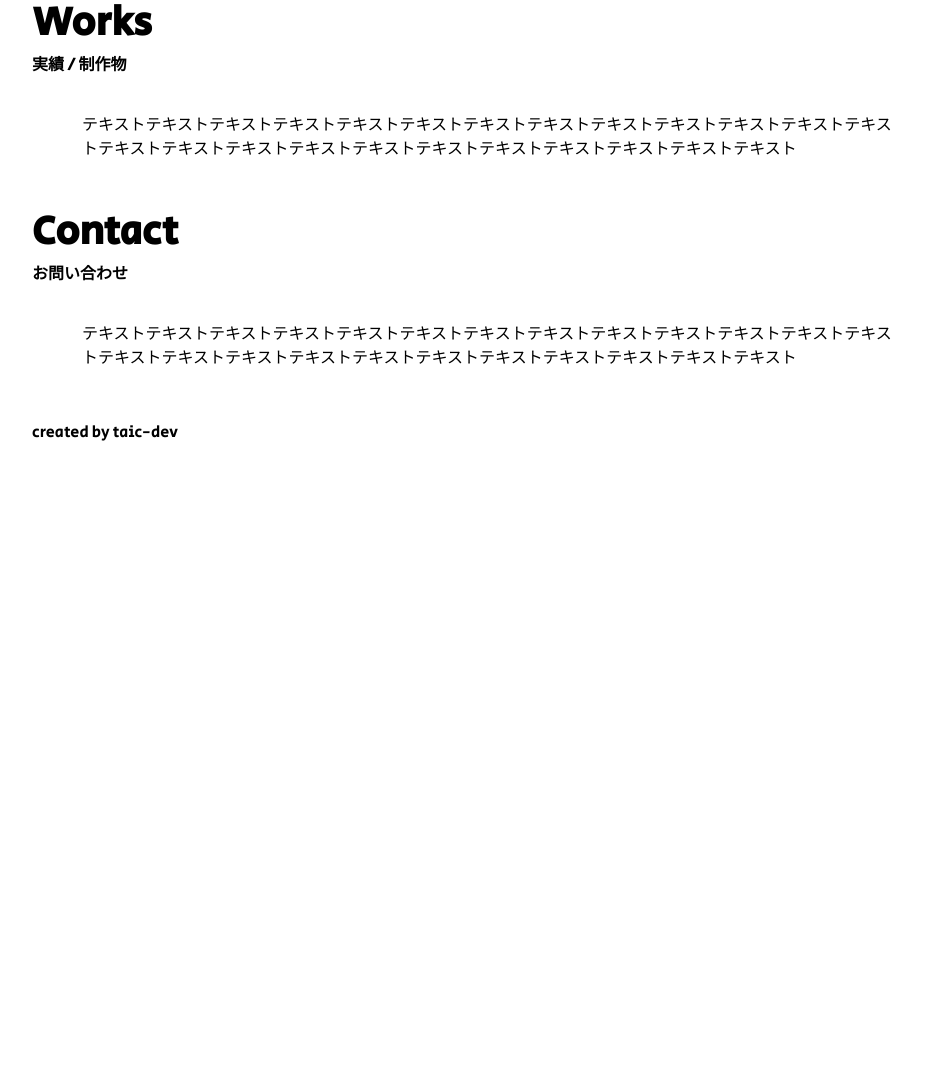
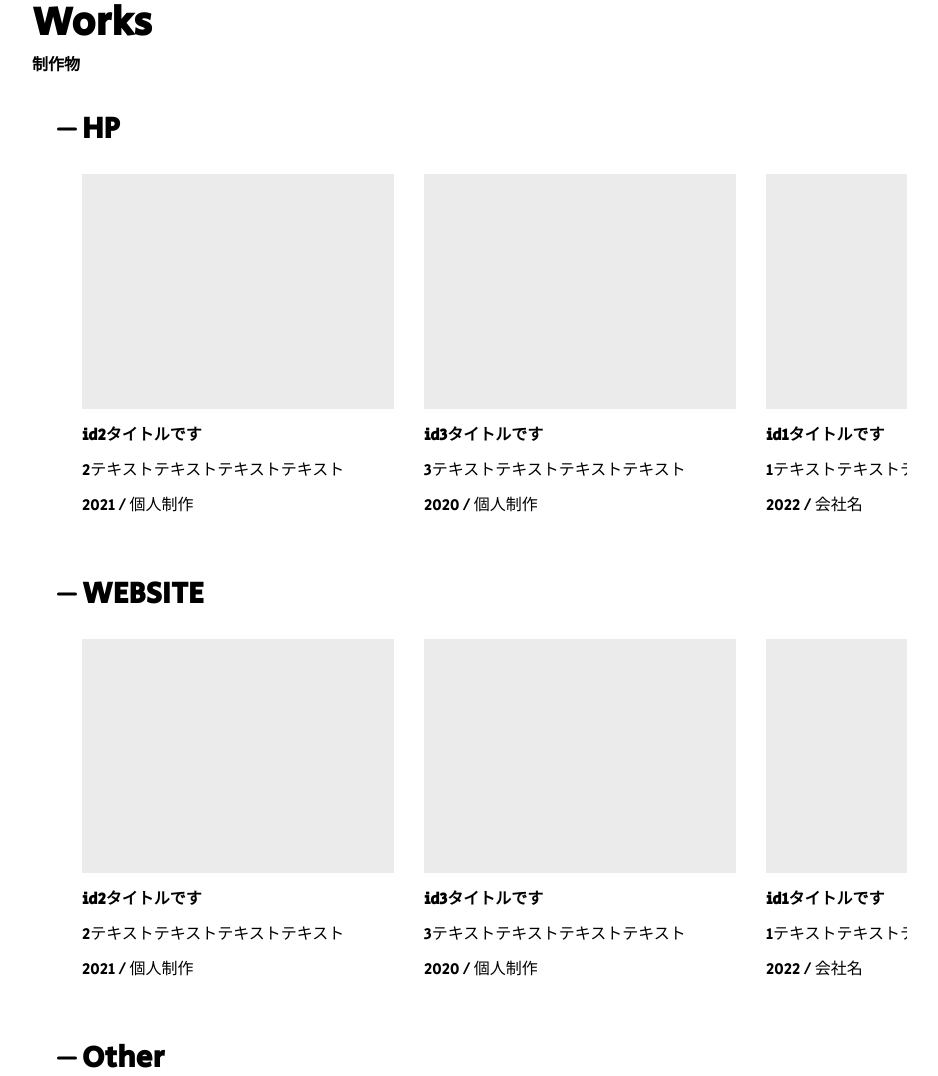
Before and after one commit to taic-dev/myPortfolio, a Gatsby site: page / in a window 1280 px wide. Shown: the part 1293-2369 px from the top of the page, without its empty margins (318-1256 px from the left). Before the commit the page ends 1738 px from the top, so only its background shows below. Built offline with nearby package versions, Linux system fonts and the light colour scheme; Gatsby itself is replaced by a stand-in of ours.

Commit message:
worksの一覧テンプレートを作成

```diff
--- a/package.json
+++ b/package.json
@@ -24,6 +24,7 @@
     "gatsby-plugin-sass": "^5.24.0",
     "react": "^18.1.0",
     "react-dom": "^18.1.0",
-    "sass": "^1.55.0"
+    "sass": "^1.55.0",
+    "swiper": "^8.4.4"
   }
 }
--- /dev/null
+++ b/src/components/object/works.js
@@ -0,0 +1,91 @@
+import Demo from "../../images/demo.png";
+
+export const WorksHP = [
+    {
+        id: 1,
+        img: Demo,
+        title: "id1タイトルです",
+        text: "1テキストテキストテキストテキスト",
+        year: "2022",
+        company: "会社名",
+        link: "https://www.google.com/?hl=ja"
+    },
+    {
+        id: 2,
+        img: Demo,
+        title: "id2タイトルです",
+        text: "2テキストテキストテキストテキスト",
+        year: "2021",
+        company: "個人制作",
+        link: "https://www.google.com/?hl=ja"
+    },
+    {
+        id: 3,
+        img: Demo,
+        title: "id3タイトルです",
+        text: "3テキストテキストテキストテキスト",
+        year: "2020",
+        company: "個人制作",
+        link: "https://www.google.com/?hl=ja"
+    },
+];
+
+export const WorksWEBSITE = [
+    {
+        id: 1,
+        img: Demo,
+        title: "id1タイトルです",
+        text: "1テキストテキストテキストテキスト",
+        year: "2022",
+        company: "会社名",
+        link: "https://www.google.com/?hl=ja"
+    },
+    {
+        id: 2,
+        img: Demo,
+        title: "id2タイトルです",
+        text: "2テキストテキストテキストテキスト",
+        year: "2021",
+        company: "個人制作",
+        link: "https://www.google.com/?hl=ja"
+    },
+    {
+        id: 3,
+        img: Demo,
+        title: "id3タイトルです",
+        text: "3テキストテキストテキストテキスト",
+        year: "2020",
+        company: "個人制作",
+        link: "https://www.google.com/?hl=ja"
+    },
+];
+
+export const Other = [
+    {
+        id: 1,
+        img: Demo,
+        title: "id1タイトルです",
+        text: "1テキストテキストテキストテキスト",
+        year: "2022",
+        company: "会社名",
+        link: "https://www.google.com/?hl=ja"
+    },
+    {
+        id: 2,
+        img: Demo,
+        title: "id2タイトルです",
+        text: "2テキストテキストテキストテキスト",
+        year: "2021",
+        company: "個人制作",
+        link: "https://www.google.com/?hl=ja"
+    },
+    {
+        id: 3,
+        img: Demo,
+        title: "id3タイトルです",
+        text: "3テキストテキストテキストテキスト",
+        year: "2020",
+        company: "個人制作",
+        link: "https://www.google.com/?hl=ja"
+    },
+];
--- a/src/components/templates/works.js
+++ b/src/components/templates/works.js
@@ -1,15 +1,109 @@
 import * as React from "react";
+import { Link } from "gatsby";
 import * as Styles from "../../styles/sass/module/_works.module.scss";
+import Img from "../../images/demo.png";
+
+import { WorksHP, WorksWEBSITE, Other } from "../object/works";
+
+import { Swiper, SwiperSlide } from "swiper/react";
+import { Autoplay, Pagination } from "swiper";
+import "swiper/scss";
 
 const Works = () => {
   return (
     <section className="works">
       <div className="headline">
         <h2>Works</h2>
-        <span>実績 / 制作物</span>
+        <span>制作物</span>
       </div>
       <div className="content">
-          <p>テキストテキストテキストテキストテキストテキストテキストテキストテキストテキストテキストテキストテキストテキストテキストテキストテキストテキストテキストテキストテキストテキストテキストテキスト</p>
+        <h3>HP</h3>
+        <Swiper
+          className={Styles.works__list}
+          spaceBetween={30}
+          slidesPerView={2.5}
+          modules={[Pagination, Autoplay]}
+          autoplay={{
+            delay: 3500,
+            disableOnInteraction: false,
+          }}
+          loop={true}
+        >
+          {WorksHP.map((value, index) => {
+            return (
+              <SwiperSlide key={value.id} className={Styles.works__item}>
+                <Link to={value.link}>
+                  <img src={value.img} alt="画像" />
+                  <div className={Styles.works__desc}>
+                    <h4>{value.title}</h4>
+                    <p>{value.text}</p>
+                    <span>
+                      {value.year} / {value.company}
+                    </span>
+                  </div>
+                </Link>
+              </SwiperSlide>
+            );
+          })}
+        </Swiper>
+        <h3>WEBSITE</h3>
+        <Swiper
+          className={Styles.works__list}
+          spaceBetween={30}
+          slidesPerView={2.5}
+          modules={[Pagination, Autoplay]}
+          autoplay={{
+            delay: 3500,
+            disableOnInteraction: false,
+          }}
+          loop={true}
+        >
+          {WorksWEBSITE.map((value, index) => {
+            return (
+              <SwiperSlide key={value.id} className={Styles.works__item}>
+                <Link to={value.link}>
+                  <img src={value.img} alt="画像" />
+                  <div className={Styles.works__desc}>
+                    <h4>{value.title}</h4>
+                    <p>{value.text}</p>
+                    <span>
+                      {value.year} / {value.company}
+                    </span>
+                  </div>
+                </Link>
+              </SwiperSlide>
+            );
+          })}
+        </Swiper>
+        <h3>Other</h3>
+        <Swiper
+          className={Styles.works__list}
+          spaceBetween={30}
+          slidesPerView={2.5}
+          modules={[Pagination, Autoplay]}
+          autoplay={{
+            delay: 3500,
+            disableOnInteraction: false,
+          }}
+          loop={true}
+        >
+          {Other.map((value, index) => {
+            return (
+              <SwiperSlide key={value.id} className={Styles.works__item}>
+                <Link to={value.link}>
+                  <img src={value.img} alt="画像" />
+                  <div className={Styles.works__desc}>
+                    <h4>{value.title}</h4>
+                    <p>{value.text}</p>
+                    <span>
+                      {value.year} / {value.company}
+                    </span>
+                  </div>
+                </Link>
+              </SwiperSlide>
+            );
+          })}
+        </Swiper>
       </div>
     </section>
   );
--- a/src/styles/sass/module/_works.module.scss
+++ b/src/styles/sass/module/_works.module.scss
@@ -0,0 +1,20 @@
+.works{
+    &__list{
+        margin-bottom: 50px;
+    }
+
+    &__item{
+
+        h4{
+            margin: 15px 0;
+        }
+
+        img{
+            width: 100%;
+        }
+        span{
+            display: block;
+            margin: 15px 0;
+        }
+    }
+}
```
Also changed, not shown: src/images/demo.png (added), 1 other file.
